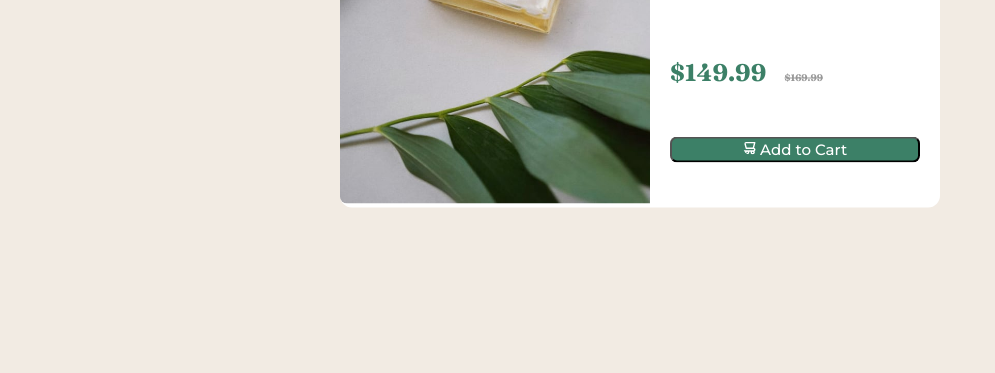
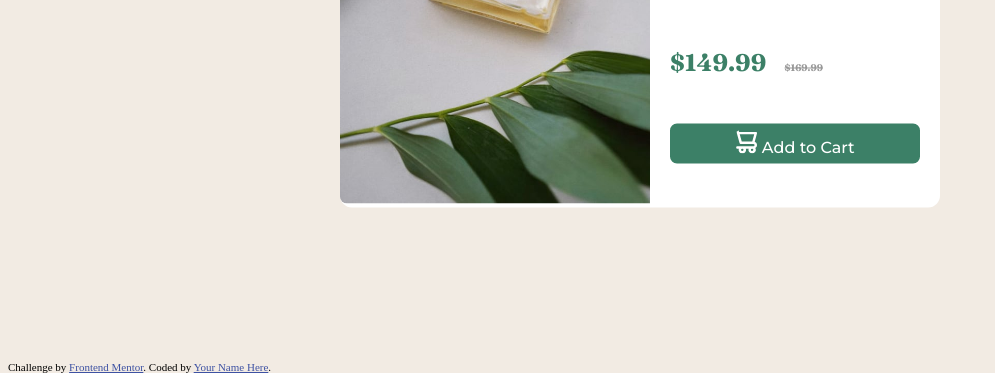
Before and after one commit to mcwhopper63/fm-product-preview-card-component-main, a plain HTML site: page index.html in a window 1280 px wide. Shown: the part 427-800 px from the top of the page, without its empty margins (0-995 px from the left). Drawn offline with Linux system fonts and the light colour scheme.

Commit message:
better design

```diff
--- a/style.css
+++ b/style.css
@@ -93,9 +93,9 @@ button {
     background-color: var(--Dark-cyan);
     color: var(--White);
     border-radius: 7px;
-    font-size: 15px;
-    /* height: 30px; */
-
+    font-size: 1rem;
+    border: 2px solid var(--Dark-cyan);
+    height: 40px;
 }
 
 .cart {
@@ -106,6 +106,8 @@ button {
 
 
 .attribution {
-    /* position: absolute; */
-    /* text-align: center; */
+    position: absolute;
+    bottom: 0%;
+    text-align: center;
+    /* right: 50%; */
 }
```
